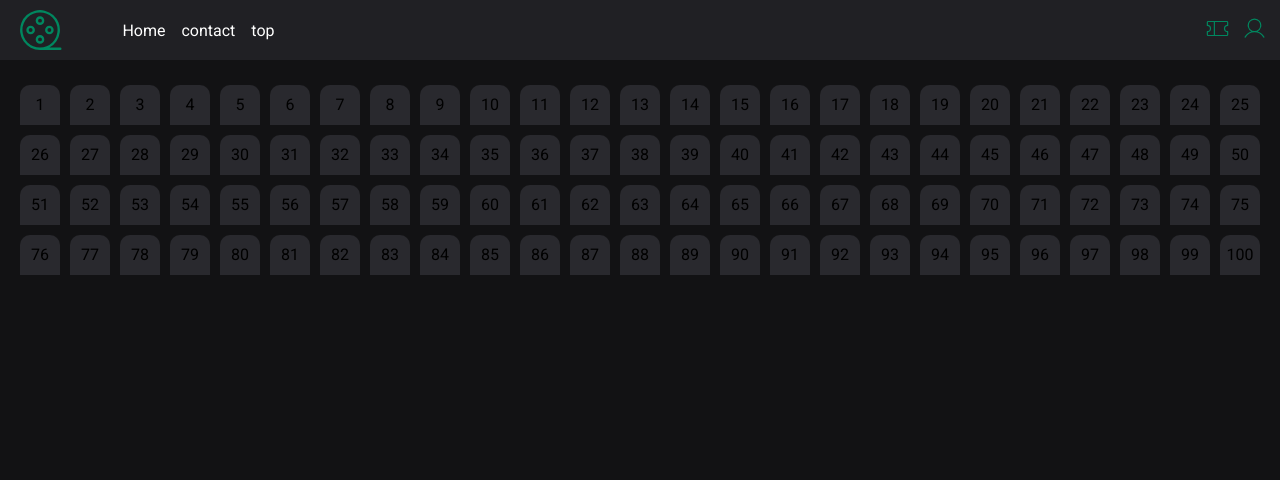
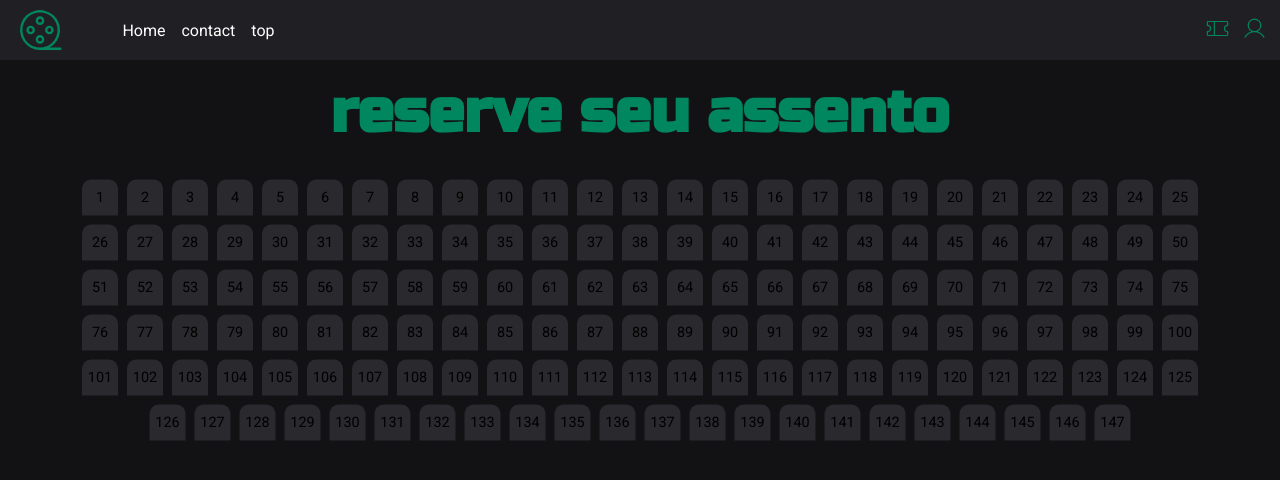
Before and after one commit to Deziderioo/CINEMA-PROJECT, a React (Vite) app: page /movieBooking in a window 1280 px wide. Shown: the top 480 px of the page. Built offline with nearby package versions, Linux system fonts and the light colour scheme.

Commit message:
Seats Added

```diff
--- a/src/MovieBooking.jsx
+++ b/src/MovieBooking.jsx
@@ -3,8 +3,9 @@ import Assento from './components/assento';
 import style from './MovieBooking.module.css'
 import { Header } from './components/header/Header';
 
+
 const ReservaAssentos = () => {
-  // Array de objetos representando cada assento
+
   const gerarAssentos = (quantidade) => {
     const novosAssentos = [];
     for (let i = 1; i <= quantidade; i++) {
@@ -13,13 +14,13 @@ const ReservaAssentos = () => {
     return novosAssentos;
   };
 
-  const numeroTotalAssentos = 100;
+  const numeroTotalAssentos = 147;
 
   const [assentos, setAssentos] = useState(gerarAssentos(numeroTotalAssentos));
 
-  // Função para lidar com o clique em um assento
+
   const handleAssentoClicado = (numeroAssento) => {
-    // Lógica para reservar ou liberar o assento
+
     const novosAssentos = assentos.map((assento) =>
       assento.numero === numeroAssento
         ? { ...assento, reservado: !assento.reservado }
@@ -33,6 +34,7 @@ const ReservaAssentos = () => {
 
     <Header/>
 
+      <strong className={style.title}>reserve seu assento</strong>
       <div className={style.assentosContainer}>
         {assentos.map((assento) => (
           <Assento
--- a/src/MovieBooking.module.css
+++ b/src/MovieBooking.module.css
@@ -3,9 +3,22 @@
     text-align: center;
   }
 
-  .assentosContainer {
-    margin-top: 20px;
+.assentosContainer {
+
     display: flex;
     flex-wrap: wrap;
     justify-content: center;
-  }
+    transform: scale(0.9);
+    padding: 1px;
+}
+
+.title{
+    display: flex;
+    align-items: center;
+    justify-content: center;
+    padding-top: 1rem;
+    margin-bottom: 10px;
+    font-size: 3.75rem;
+    font-family: "Russo One", sans-serif;
+    color: var(--green-500);
+}
--- a/src/components/assento.module.css
+++ b/src/components/assento.module.css
@@ -3,7 +3,7 @@
     display: inline-block;
     width: 40px;
     height: 40px;
-    background-color: var(--gray-700);
+    background-color:var(--gray-700);
 
     margin: 5px;
     text-align: center;
```
